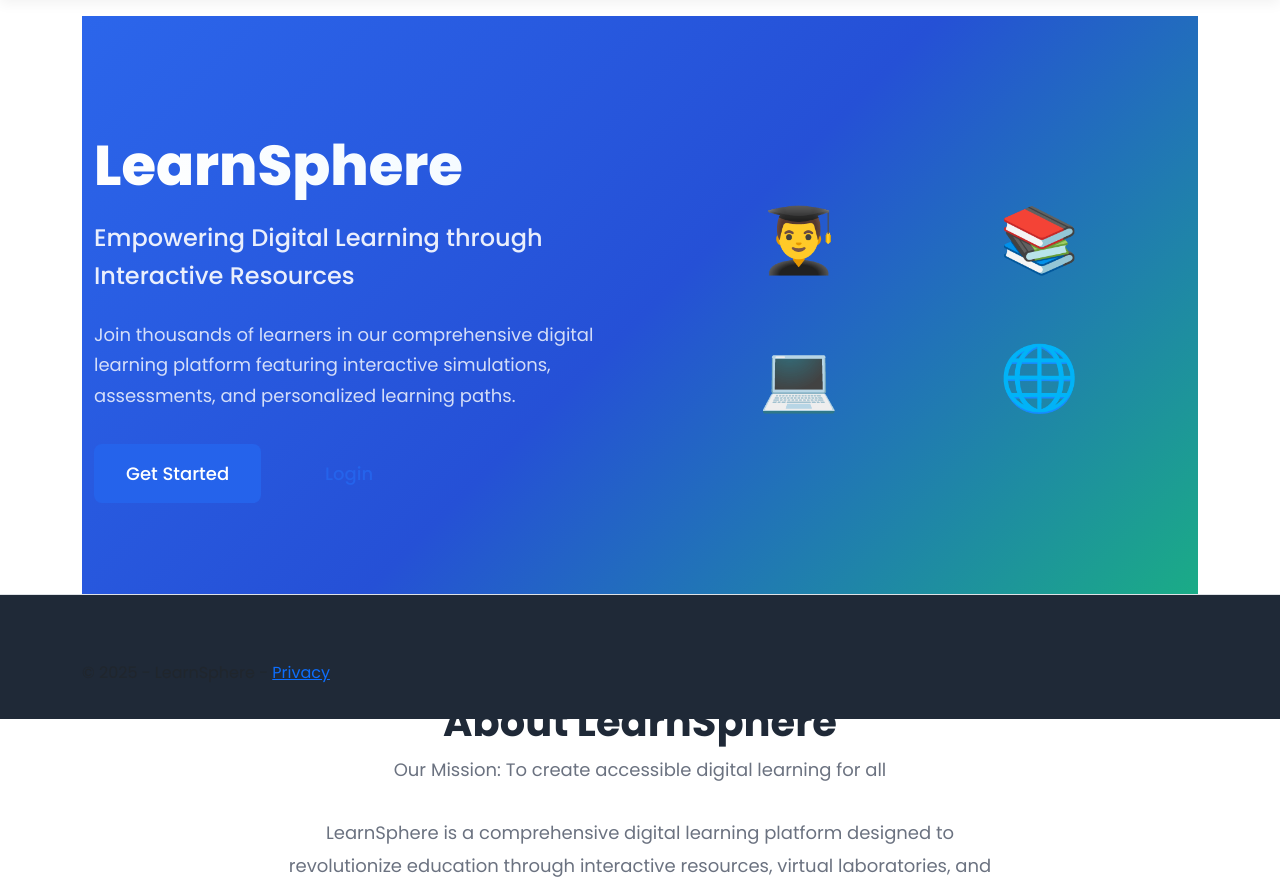
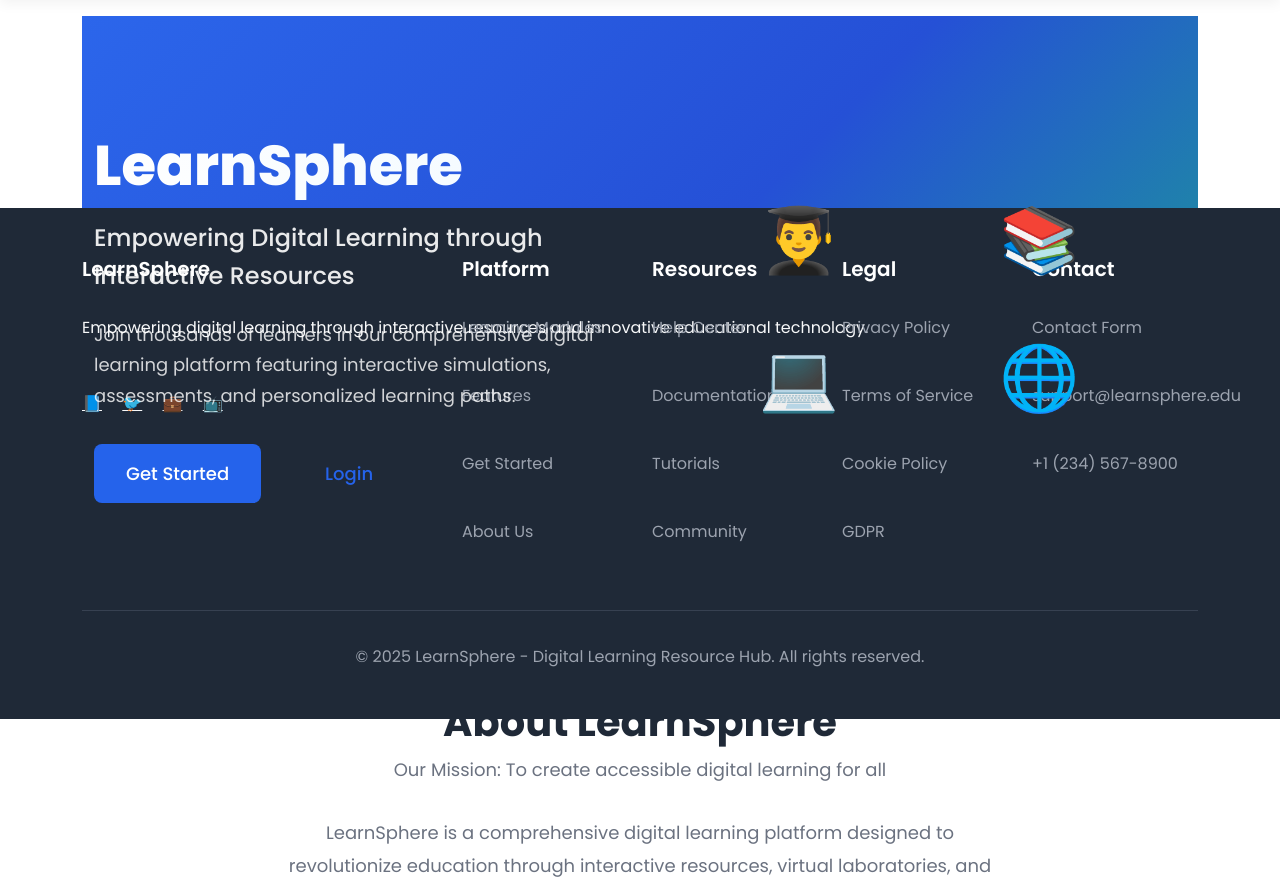
Before and after one commit to SR-Rk/dotnet, an ASP.NET Core app: page / in a window 1280 px wide. Shown: the part 81-963 px from the top of the page. Run offline with ASP.NET Core 8, Linux system fonts and the light colour scheme; style sheets or scripts are compiled from the project's sources; some libraries are stand-ins or nearby versions.

Commit message:
Update footer with comprehensive educational platform footer
cgen-7f2c2bbb83404877b21686e857ca31db

```diff
--- a/Views/Shared/_Layout.cshtml
+++ b/Views/Shared/_Layout.cshtml
@@ -47,9 +47,70 @@
         </main>
     </div>
 
-    <footer class="border-top footer text-muted">
+    <footer class="footer">
         <div class="container">
-            &copy; 2025 - LearnSphere - <a asp-area="" asp-controller="Home" asp-action="Privacy">Privacy</a>
+            <div class="footer-content">
+                <div class="row g-4">
+                    <div class="col-lg-4 col-md-6">
+                        <div class="footer-section">
+                            <h5>LearnSphere</h5>
+                            <p class="text-light">Empowering digital learning through interactive resources and innovative educational technology.</p>
+                            <div class="social-links">
+                                <a href="#" class="text-light me-3" title="Facebook">📘</a>
+                                <a href="#" class="text-light me-3" title="Twitter">🐦</a>
+                                <a href="#" class="text-light me-3" title="LinkedIn">💼</a>
+                                <a href="#" class="text-light" title="YouTube">📺</a>
+                            </div>
+                        </div>
+                    </div>
+                    <div class="col-lg-2 col-md-6">
+                        <div class="footer-section">
+                            <h5>Platform</h5>
+                            <ul>
+                                <li><a href="#modules">Learning Modules</a></li>
+                                <li><a href="#features">Features</a></li>
+                                <li><a href="#access">Get Started</a></li>
+                                <li><a href="#about">About Us</a></li>
+                            </ul>
+                        </div>
+                    </div>
+                    <div class="col-lg-2 col-md-6">
+                        <div class="footer-section">
+                            <h5>Resources</h5>
+                            <ul>
+                                <li><a href="#">Help Center</a></li>
+                                <li><a href="#">Documentation</a></li>
+                                <li><a href="#">Tutorials</a></li>
+                                <li><a href="#">Community</a></li>
+                            </ul>
+                        </div>
+                    </div>
+                    <div class="col-lg-2 col-md-6">
+                        <div class="footer-section">
+                            <h5>Legal</h5>
+                            <ul>
+                                <li><a asp-area="" asp-controller="Home" asp-action="Privacy">Privacy Policy</a></li>
+                                <li><a href="#">Terms of Service</a></li>
+                                <li><a href="#">Cookie Policy</a></li>
+                                <li><a href="#">GDPR</a></li>
+                            </ul>
+                        </div>
+                    </div>
+                    <div class="col-lg-2 col-md-6">
+                        <div class="footer-section">
+                            <h5>Contact</h5>
+                            <ul>
+                                <li><a href="#contact">Contact Form</a></li>
+                                <li><a href="mailto:support@learnsphere.edu">support@learnsphere.edu</a></li>
+                                <li><a href="tel:+1234567890">+1 (234) 567-8900</a></li>
+                            </ul>
+                        </div>
+                    </div>
+                </div>
+            </div>
+            <div class="footer-bottom">
+                <p>&copy; 2025 LearnSphere - Digital Learning Resource Hub. All rights reserved.</p>
+            </div>
         </div>
     </footer>
     <script src="~/lib/jquery/dist/jquery.min.js"></script>
```
